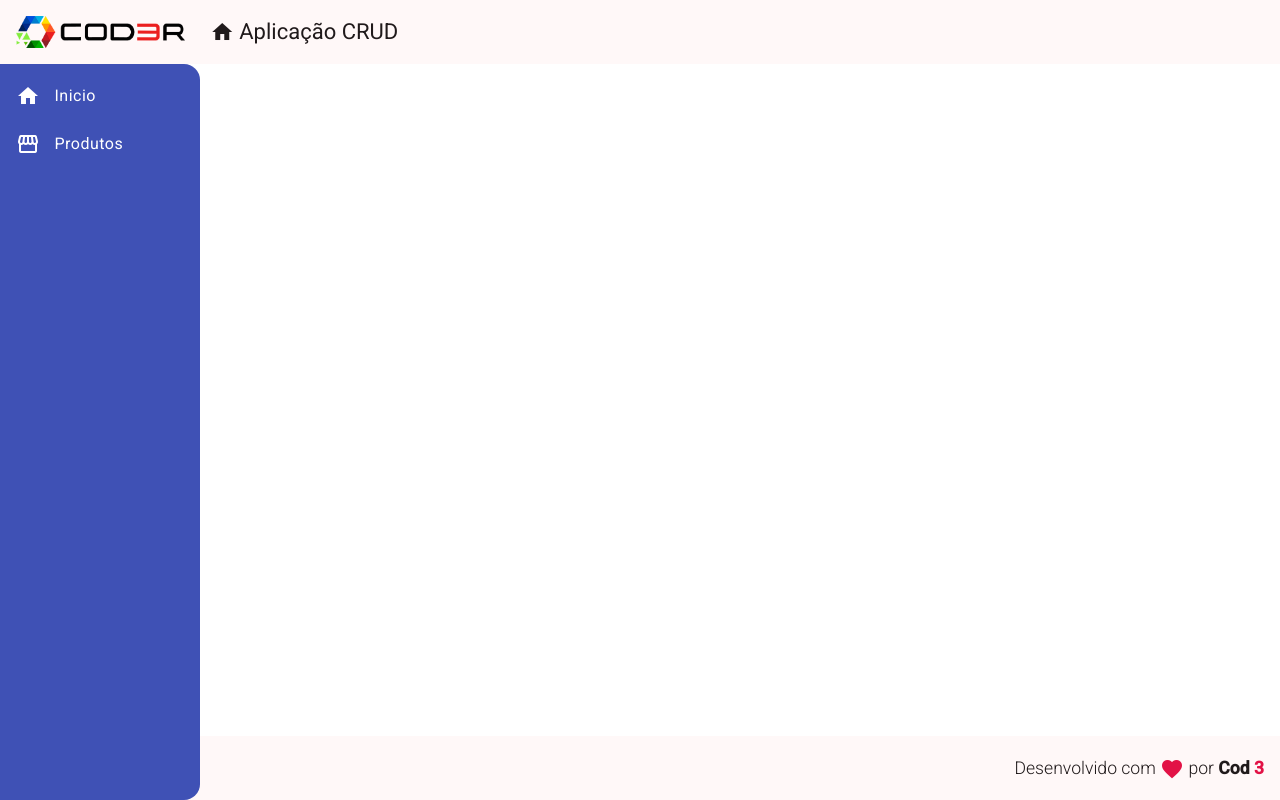
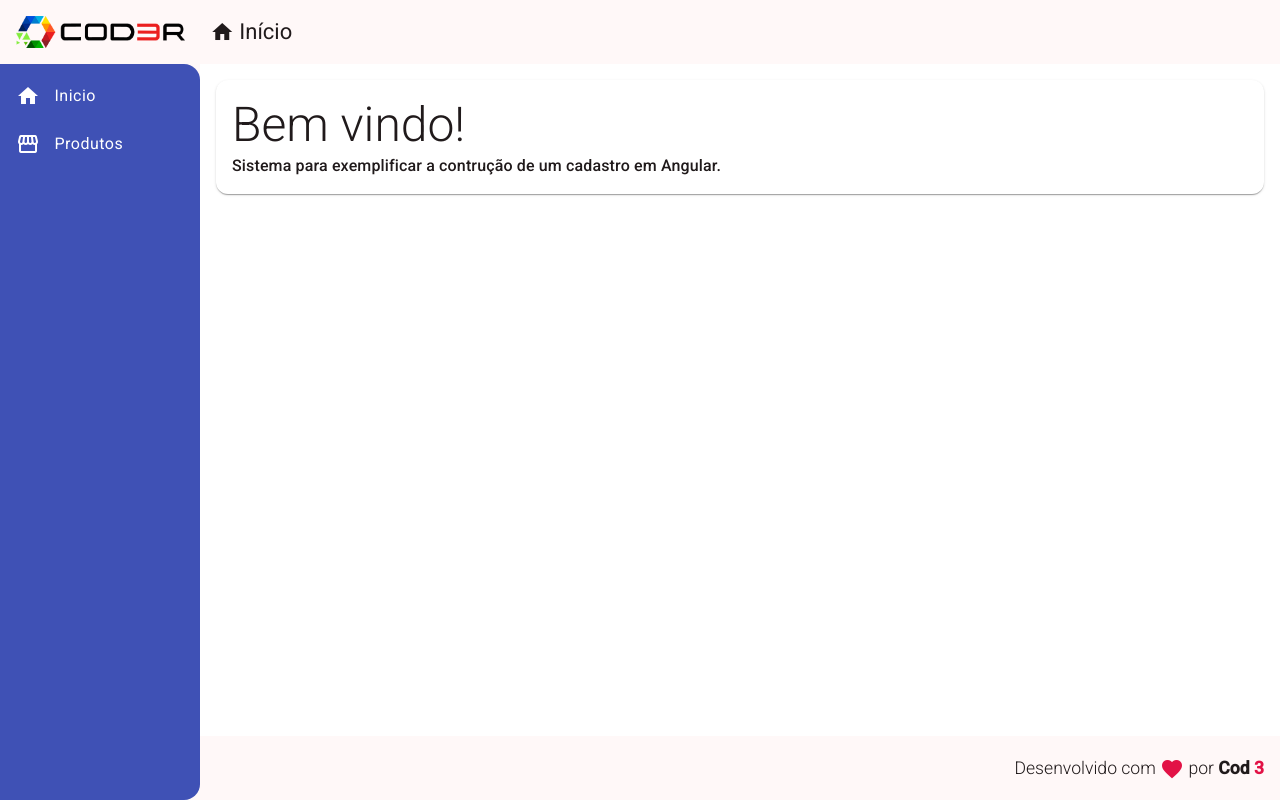
Before and after one commit to Ruicavalcanti/curso-angular-cod3r, an Angular app in the folder frontend/: page / in a window 1280 px wide. Built offline with nearby package versions, Linux system fonts and the light colour scheme.

Commit message:
Criando Componente Home

```diff
--- a/frontend/src/app/app.component.ts
+++ b/frontend/src/app/app.component.ts
@@ -3,6 +3,7 @@
 import { HeaderComponent } from './components/template/header/header.component';
 import {FooterComponent} from './components/template/footer/footer.component'
 import { NavComponent } from './components/template/nav/nav.component';
+
 
 @Component({
   selector: 'app-root',
--- a/frontend/src/app/components/template/header/header.component.html
+++ b/frontend/src/app/components/template/header/header.component.html
@@ -9,7 +9,7 @@
         <i class="material-icons">
             home
         </i>
-        Aplicação CRUD
+        Início
     </a>
 </span>
 </mat-toolbar>
--- a/frontend/src/app/components/template/nav/nav.component.css
+++ b/frontend/src/app/components/template/nav/nav.component.css
@@ -12,3 +12,8 @@
     padding-right: 10px;
     vertical-align: middle;
 }
+
+.content {
+    padding: 16px;
+    background-color: #fff;
+}
--- a/frontend/src/app/components/template/nav/nav.component.html
+++ b/frontend/src/app/components/template/nav/nav.component.html
@@ -18,6 +18,9 @@
 
         </mat-nav-list>
     </mat-sidenav>
+    <mat-sidenav-content class="content">
+        <app-home></app-home>
+    </mat-sidenav-content>
 
 
 </mat-sidenav-container>
--- a/frontend/src/app/components/template/nav/nav.component.ts
+++ b/frontend/src/app/components/template/nav/nav.component.ts
@@ -2,10 +2,11 @@
 import { MatToolbarModule} from '@angular/material/toolbar';
 import { MatSidenavModule} from '@angular/material/sidenav';
 import { MatListModule} from '@angular/material/list';
+import { HomeComponent } from '../../../views/home/home.component';
 
 @Component({
   selector: 'app-nav',
-  imports: [MatToolbarModule,MatSidenavModule,MatListModule],
+  imports: [MatToolbarModule,MatSidenavModule,MatListModule,HomeComponent],
   templateUrl: './nav.component.html',
   styleUrl: './nav.component.css'
 })
--- /dev/null
+++ b/frontend/src/app/views/home/home.component.css
@@ -0,0 +1,14 @@
+.home {
+    padding: 16px;
+    background-color: #FFF;
+}
+
+.home .title {
+    font-size: 3rem;
+    font-weight: 300;
+    line-height: 1.2;
+}
+
+.home .subtlitle {
+    font-size: 1.1rem;
+}
--- /dev/null
+++ b/frontend/src/app/views/home/home.component.html
@@ -0,0 +1,10 @@
+<mat-card class="home mat-elevation-z3">
+    <mat-card-title class="title">
+        Bem vindo!
+    </mat-card-title>
+    <mat-card-subtitle class="subtitle">
+        Sistema para exemplificar a contrução de um cadastro em Angular.
+    </mat-card-subtitle>
+
+
+</mat-card>
```
Also changed, not shown: frontend/src/app/views/home/home.component.ts (added, +13 -0 lines).
